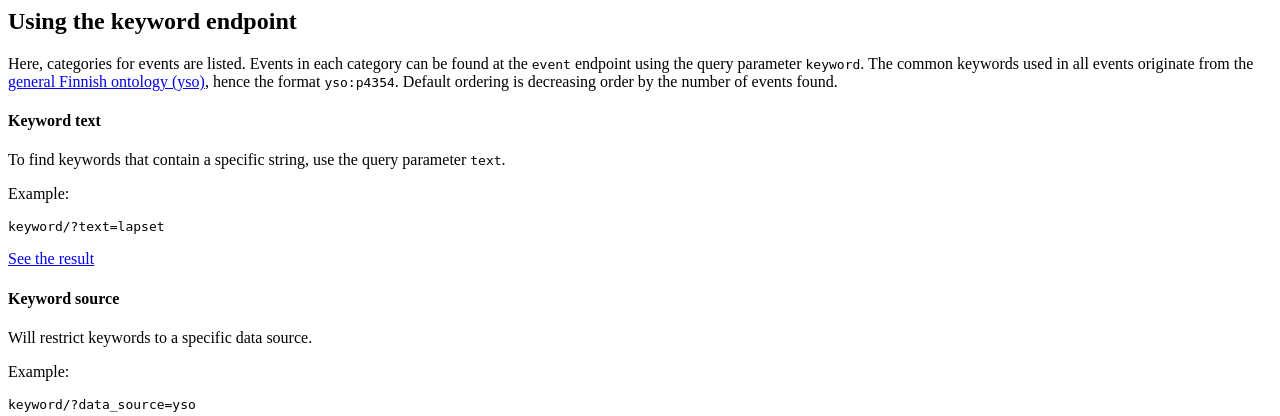
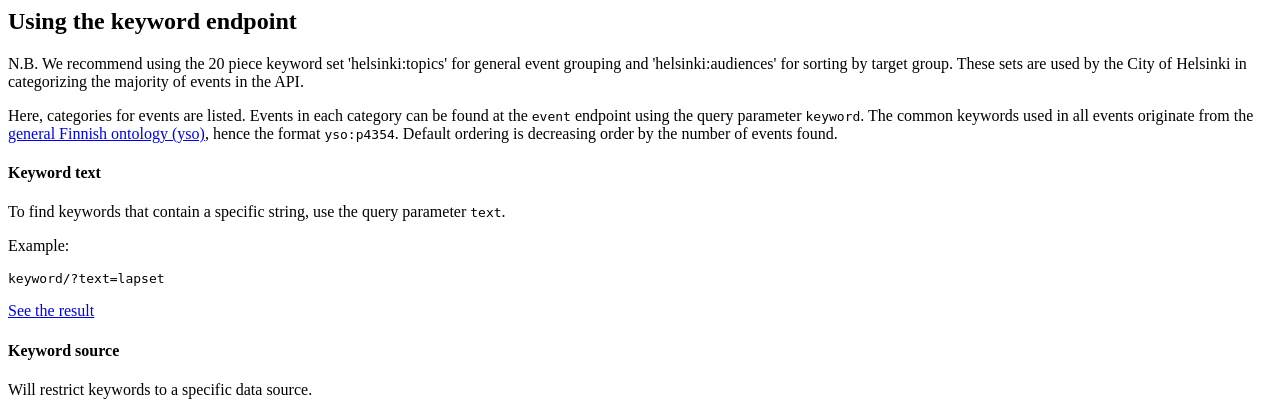
Before and after one commit to City-of-Helsinki/linkedevents, a Django app: template helevents/templates/rest_framework/keyword_list.html in a window 1280 px wide. Shown: the top 416 px of the page. Run offline with Django 3.2, Linux system fonts and the light colour scheme; the template is opened without the code that fills it, so the values that code supplies are empty.

Commit message:
Added information about helsinki:topics and helsinki:audiences to description

```diff
--- a/helevents/templates/rest_framework/keyword_list.html
+++ b/helevents/templates/rest_framework/keyword_list.html
@@ -2,8 +2,8 @@
     <div class="panel-body">
 
 <h2 id="using-keyword-endpoint">Using the keyword endpoint</h2>
-<p>Here, categories for events are listed. Events in each category can be found at the
-<code>event</code> endpoint using the query parameter <code>keyword</code>. The common keywords
+<p>N.B. We recommend using the 20 piece keyword set 'helsinki:topics' for general event grouping and 'helsinki:audiences' for sorting by target group. These sets are used by the City of Helsinki in categorizing the majority of events in the API.</p>
+<p>Here, categories for events are listed. Events in each category can be found at the <code>event</code> endpoint using the query parameter <code>keyword</code>. The common keywords
 used in all events originate from the <a href="https://finto.fi/yso/en/">general Finnish ontology (yso)</a>,
 hence the format <code>yso:p4354</code>. Default ordering is decreasing order by the number of events found.</p>
 <h4 id="keyword-text">Keyword text</h4>
```
